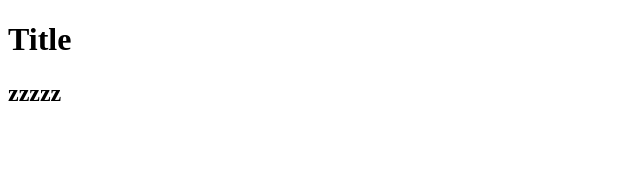
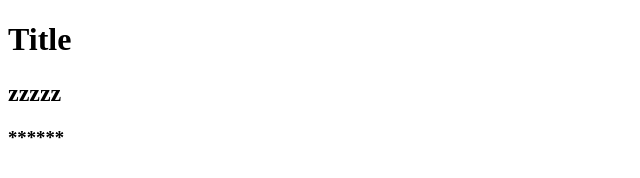
Before and after one commit to damnitram/html, a plain HTML site: page index.html in a window 1280 px wide. Shown: the full height of the page, 0-640 px from the left. Drawn offline with Linux system fonts and the light colour scheme.

Commit message:
Update index.html

```diff
--- a/index.html
+++ b/index.html
@@ -7,6 +7,7 @@
     <title>Document</title>
     <h1>Title</h1>
     <h2>zzzzz</h2>
+    <h3>******</h3>
   </head>
   <body></body>
 </html>
```
